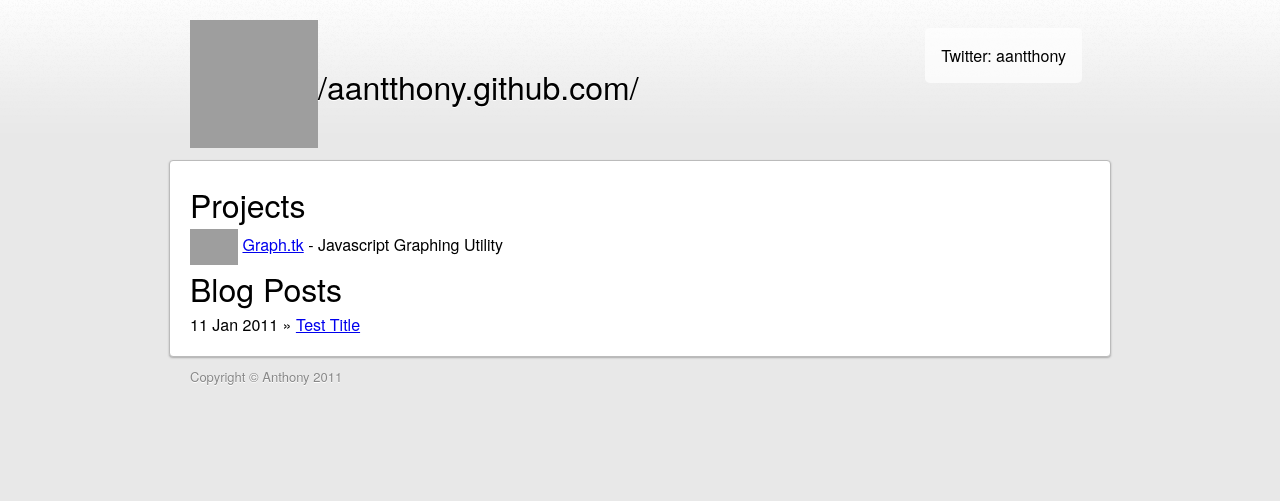
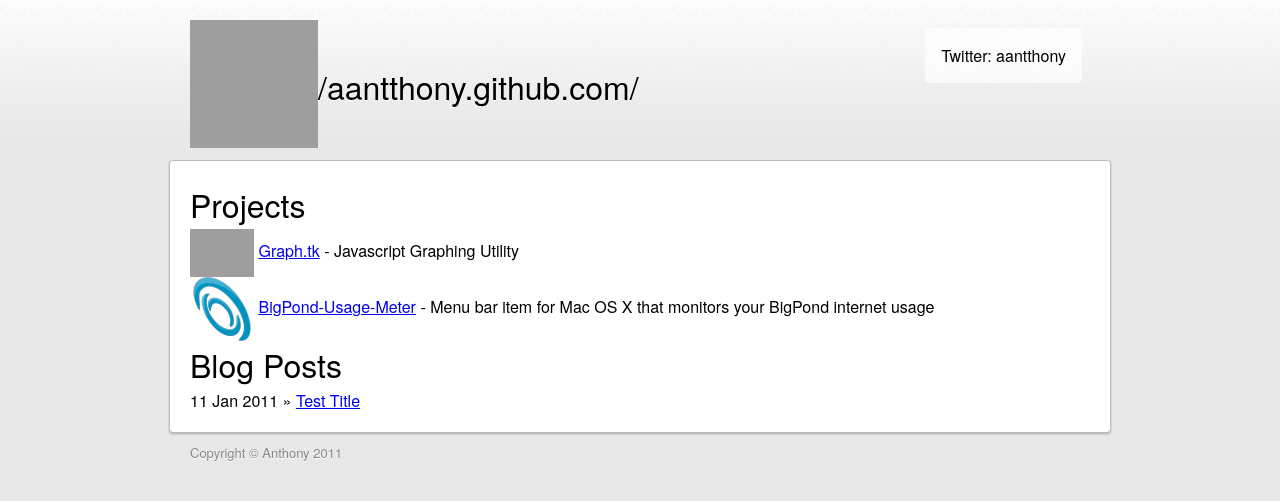
Before and after one commit to aantthony/url3.tk, a Jekyll site: the page built from index.html, in a window 1280 px wide. Shown: the top 501 px of the page. Built offline with Jekyll 4.4.1, drawn with Linux system fonts in a browser that asks for light colours; grey boxes are pictures that could not be loaded.

Commit message:
added broken hyperlink

```diff
--- a/index.html
+++ b/index.html
@@ -6,7 +6,8 @@ title: aaantthony.github.com
 <div id="home">
     <h1>Projects</h1>
     <ul class="posts">
-        <li><a href="http://aantthony.github.com/graph.tk/about/"><img src="http://aantthony.github.com/graph.tk/about/resources/logo.png" width="48px" /></a> <a href="http://aantthony.github.com/graph.tk/about/">Graph.tk</a> - Javascript Graphing Utility</li>
+        <li><a href="http://aantthony.github.com/graph.tk/about/"><img src="http://aantthony.github.com/graph.tk/about/resources/logo.png" width="64px" /></a> <a href="http://aantthony.github.com/graph.tk/about/">Graph.tk</a> - Javascript Graphing Utility</li>
+        <li><a href="http://aantthony.github.com/BigPond-Usage-Meter/"><img src="images/icons/bp.png" width="64px" /></a> <a href="http://aantthony.github.com/BigPond-Usage-Meter/">BigPond-Usage-Meter</a> - Menu bar item for Mac OS X that monitors your BigPond internet usage</li>
     </ul>
     <h1>Blog Posts</h1>
     <ul class="posts">
```
Also changed, not shown: images/icons/bp.png (added).
